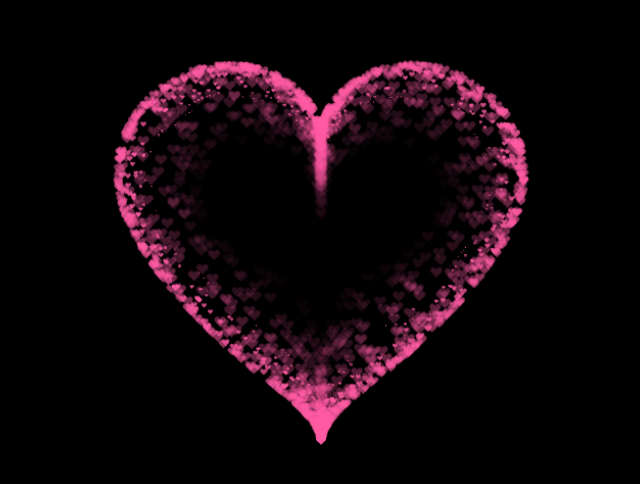
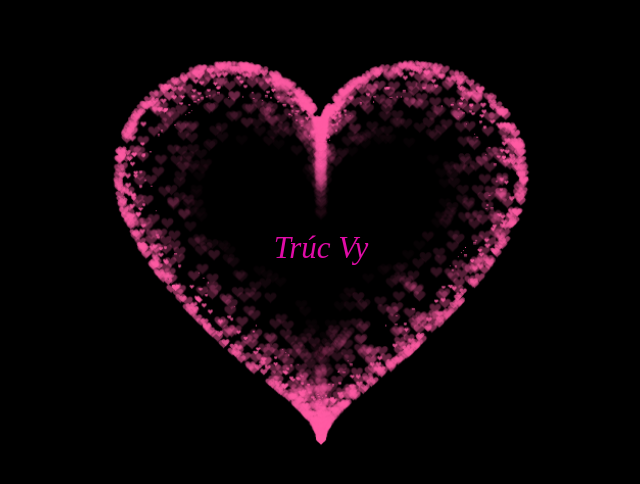
Before and after one commit to Hoag98Duc/heart, a plain HTML site: page index.html in a window 1280 px wide. Shown: the part 150-634 px from the top of the page, without its empty margins (319-959 px from the left). Drawn offline with Linux system fonts and the light colour scheme; animation ran at ten frames a second.

Commit message:
Update index.html

```diff
--- a/index.html
+++ b/index.html
@@ -331,6 +331,6 @@ var ParticlePool = (function() {
         align-items: center;
         justify-content: center;
         margin-bottom: 5px;
-        text-align: center;">  </div>
+        text-align: center;"> Trúc Vy </div>
  </BODY>
 </HTML>
```
